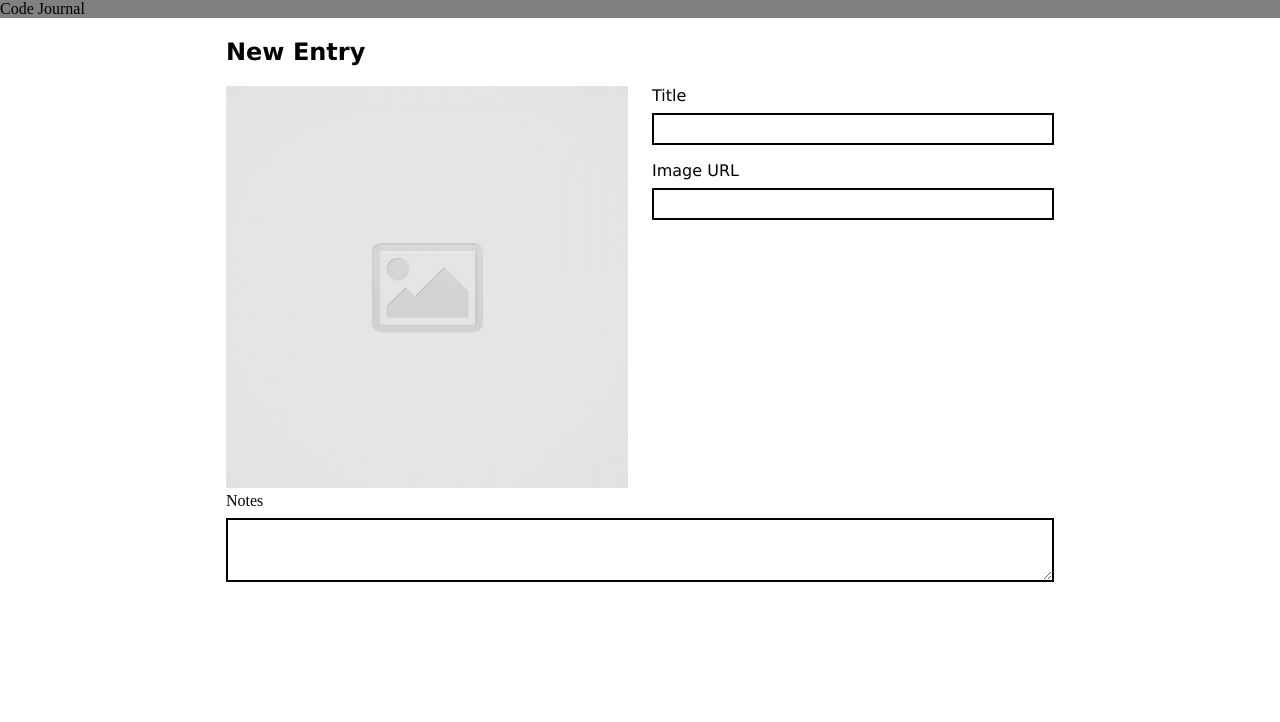
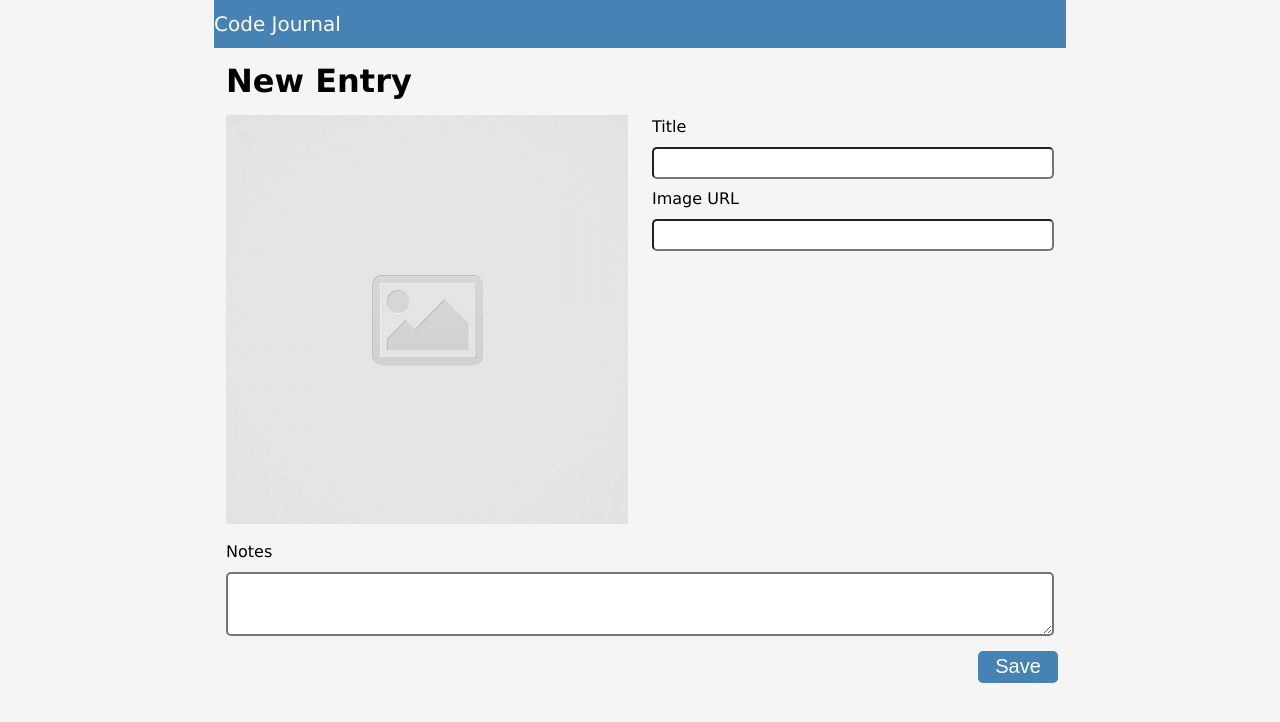
Before and after one commit to Andy-Duenas/code-journal, a website: page index.html in a window 1280 px wide. Drawn offline with Linux system fonts and the light colour scheme.

Commit message:
fixing css styles into properfiles

```diff
--- a/css/layout.css
+++ b/css/layout.css
@@ -1,3 +1,7 @@
+* {
+  background-color: whitesmoke;
+}
+
 .hidden {
   display: none !important;
 }
@@ -9,8 +13,13 @@
 }
 
 .column-head {
-  width: 100%;
-  background-color: grey;
+  display: flex;
+  align-items: center;
+  width: 100vw;
+  color: white;
+  background-color: steelblue;
+  font-size: 20px;
+  height: 3rem;
 }
 
 .row {
@@ -21,22 +30,34 @@
 .column-full,
 .column-half {
   width: 100%;
+  line-height: 1.5rem;
 }
 
-.top-title {
+.top-title,
+.label-text,
+.column-head {
   font-family: 'Lucida Sans', 'Lucida Sans Regular', 'Lucida Grande', 'Lucida Sans Unicode', Geneva, Verdana, sans-serif;
-}
-
-.right-column-half {
-  width: 100%;
 }
 
 .square-img {
   width: 100%;
+  height: 100%;
+  padding-bottom: 1rem;
 }
 
-.label-text {
-  font-family: 'Lucida Sans', 'Lucida Sans Regular', 'Lucida Grande', 'Lucida Sans Unicode', Geneva, Verdana, sans-serif;
+.column-full-button {
+  width: 100%;
+  text-align: right;
+}
+
+.save-button {
+  width: 5rem;
+  height: 2rem;
+  border-style: none;
+  background-color: steelblue;
+  border-radius: 5px;
+  color: white;
+  font-size: 20px;
 }
 
 input,
@@ -44,10 +65,10 @@ textarea {
   width: 100%;
   height: 2rem;
   margin-top: 0.5rem;
-  margin-bottom: 1rem;
-  border-color: black;
-  border-style: solid;
+  margin-bottom: 0.5rem;
   border-width: 2px;
+  border-radius: 5px;
+  background-color: white;
 }
 
 textarea {
@@ -71,4 +92,8 @@ textarea {
   .row {
     flex-basis: calc(100% / 2);
   }
+
+  .save-button {
+    margin-right: 0.5rem;
+  }
 }
--- a/index.html
+++ b/index.html
@@ -1,6 +1,5 @@
 <!DOCTYPE html>
 <html lang="en">
-
 <head>
   <meta charset="UTF-8">
   <meta name="viewport" content="width=device-width, initial-scale=1.0">
@@ -13,13 +12,15 @@
   <link rel="stylesheet" href="css/layout.css">
   <link rel="stylesheet" href="css/styles.css">
 </head>
-
 <body>
+  <div class="container">
+    <div class="row">
       <header class="column-head">Code Journal</header>
-  <main class="container">
+    </div>
+    <main>
       <div class="row">
         <div class="column-full">
-        <h2 class="top-title">New Entry</h2>
+          <h1 class="top-title">New Entry</h1>
         </div>
       </div>
       <div data-view="entry-form">
@@ -31,27 +32,30 @@
             <div class="column-half">
               <label class="label-text" for="title"> Title </label>
               <div>
-              <input type="text" id="title">
+                <input type="text" id="title" required>
               </div>
               <label class="label-text" for="url"> Image URL </label>
               <div>
-              <input type="url" id="url">
+                <input type="url" id="url" required>
               </div>
             </div>
           </div>
           <div class="row">
             <div class="column-full">
-            <label for="textarea"> Notes </label>
+              <label class="label-text" for="textarea"> Notes </label>
               <div>
-              <textarea id="textarea"></textarea>
+                <textarea id="textarea" required></textarea>
               </div>
             </div>
+          </div>
+          <div class="column-full-button">
+            <button type="submit" class="save-button">Save</button>
           </div>
         </form>
       </div>
     </main>
+  </div>
   <script src="js/data.js"></script>
   <script src="js/main.js"></script>
 </body>
-
 </html>
```
Lines whose indentation alone changed are shown as unchanged.
